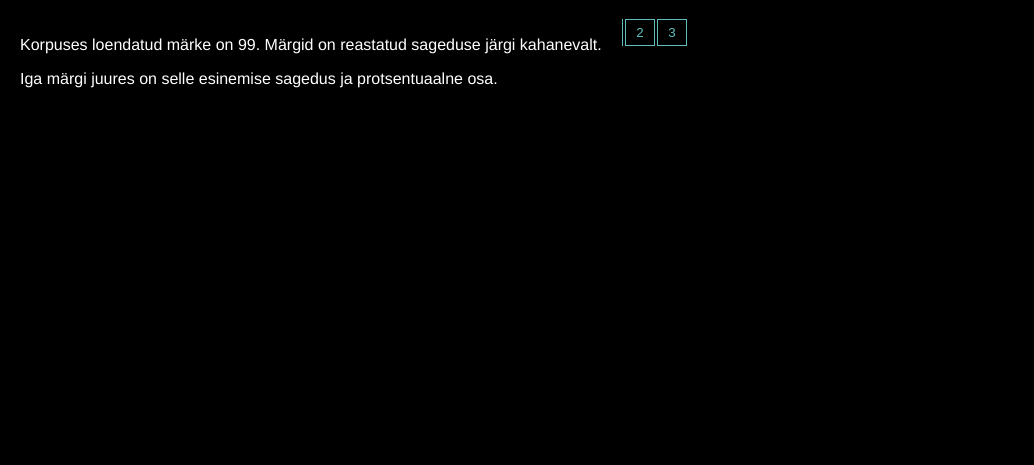
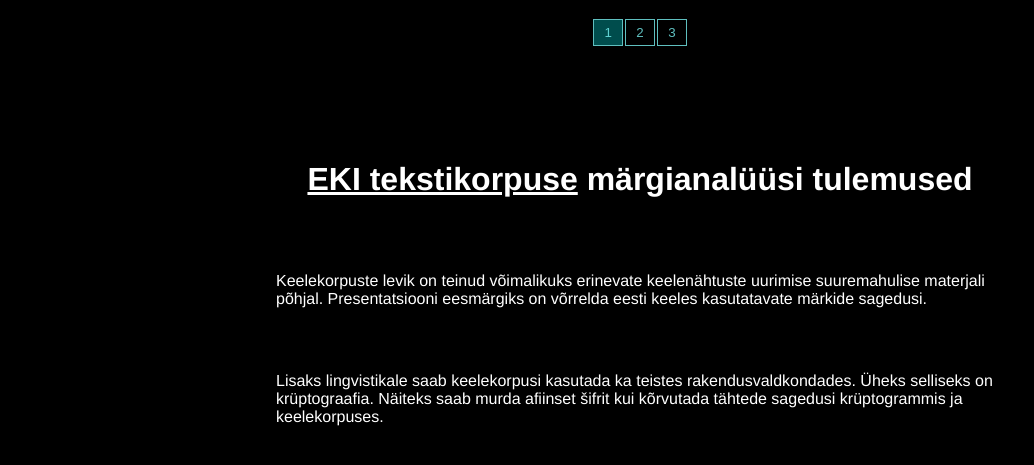
Before and after one commit to kristo-aun/webgl-eki-tekstikorpus, a plain HTML site: page index.html in a window 1280 px wide. Shown: the whole page, without its empty margins (0-1034 px from the left). Drawn offline with Linux system fonts and the light colour scheme.

Commit message:
tekstide viimistlemine

```diff
--- a/index.html
+++ b/index.html
@@ -17,8 +17,27 @@
 		</div>
 
 		<div id="info-index" class="info">
-			<p>Korpuses loendatud märke on 99. Märgid on reastatud sageduse järgi kahanevalt.</p>
-			<p>Iga märgi juures on selle esinemise sagedus ja protsentuaalne osa.</p>
+			<h1 style="width: 100%;text-align: center">
+				<a target="_blank" href="http://eki.ee/corpus">EKI tekstikorpuse</a> märgianalüüsi tulemused</h1>
+
+			<p style="margin-top: 20px;float: left">
+
+			</p>
+
+			<p>
+				Keelekorpuste levik on teinud võimalikuks erinevate keelenähtuste uurimise suuremahulise
+				materjali põhjal. Presentatsiooni eesmärgiks on võrrelda eesti keeles kasutatavate märkide sagedusi.
+			</p>
+
+			<p>
+
+			</p>
+
+			<p>
+				Lisaks lingvistikale saab keelekorpusi kasutada ka teistes rakendusvaldkondades.
+				Üheks selliseks on krüptograafia.
+				Näiteks saab murda afiinset šifrit kui kõrvutada tähtede sagedusi krüptogrammis ja keelekorpuses.
+			</p>
 		</div>
 
         <script>
--- a/static/css/main.css
+++ b/static/css/main.css
@@ -30,15 +30,26 @@
     border-radius: 13px;
 }
 
-div#info-tower {
-    top:20%;
-    right: 20px;
-    width: 25%;
+div#info-index {
+    top:15%;
+    right: 20%;
+    left: 20%;
+}
+
+div#info-index p {
+    width: 100%;
+    float: left;
+}
+
+div#info-table {
+    bottom:40px;
+    right: 40px;
+    width: 23%;
     display: none;
 }
 
-div#info-table {
-    bottom:20px;
+div#info-tower {
+    top:20%;
     right: 20px;
     width: 25%;
     display: none;
```
Also changed, not shown: table.html (+5 -2 lines), tower.html (+10 -6 lines), 1 other file.
